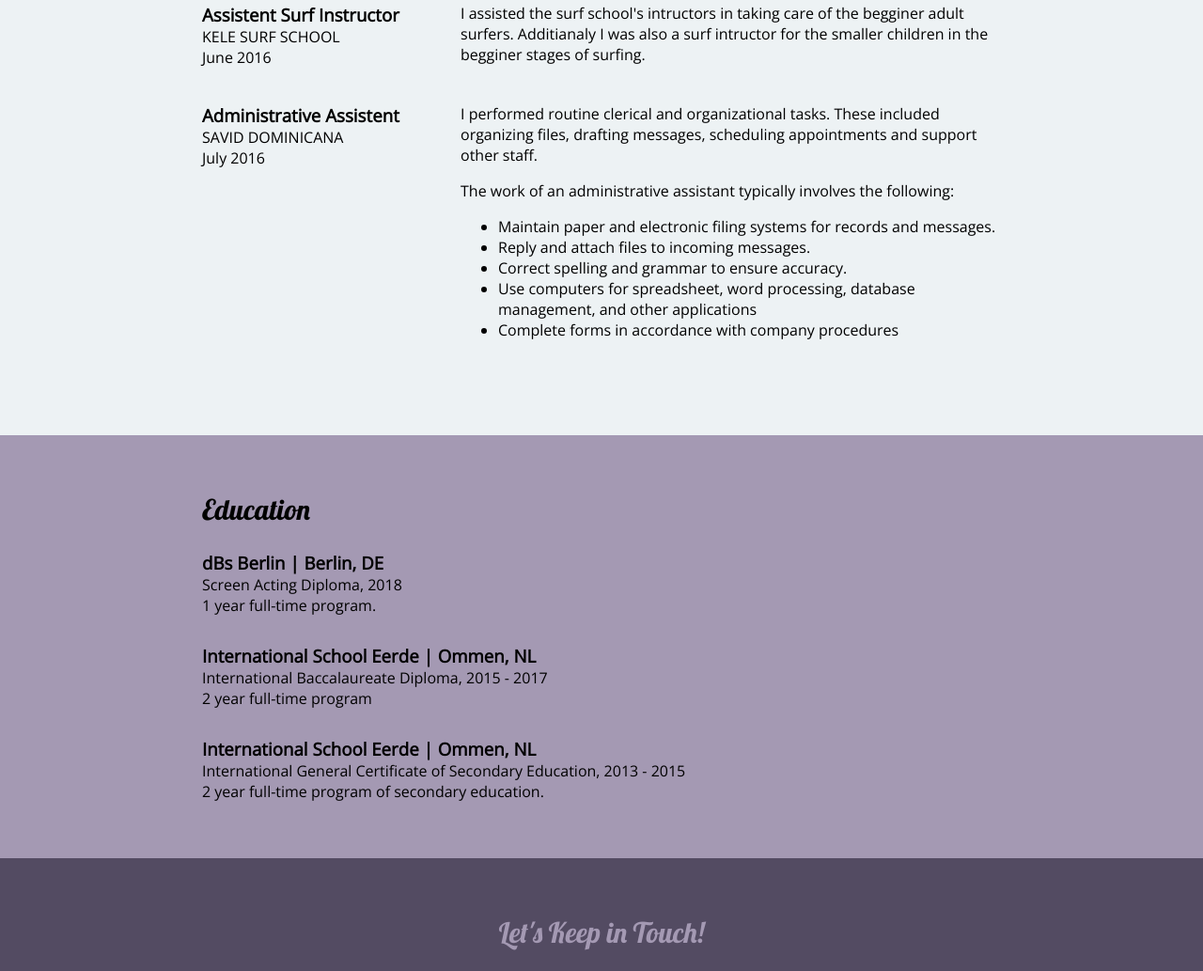
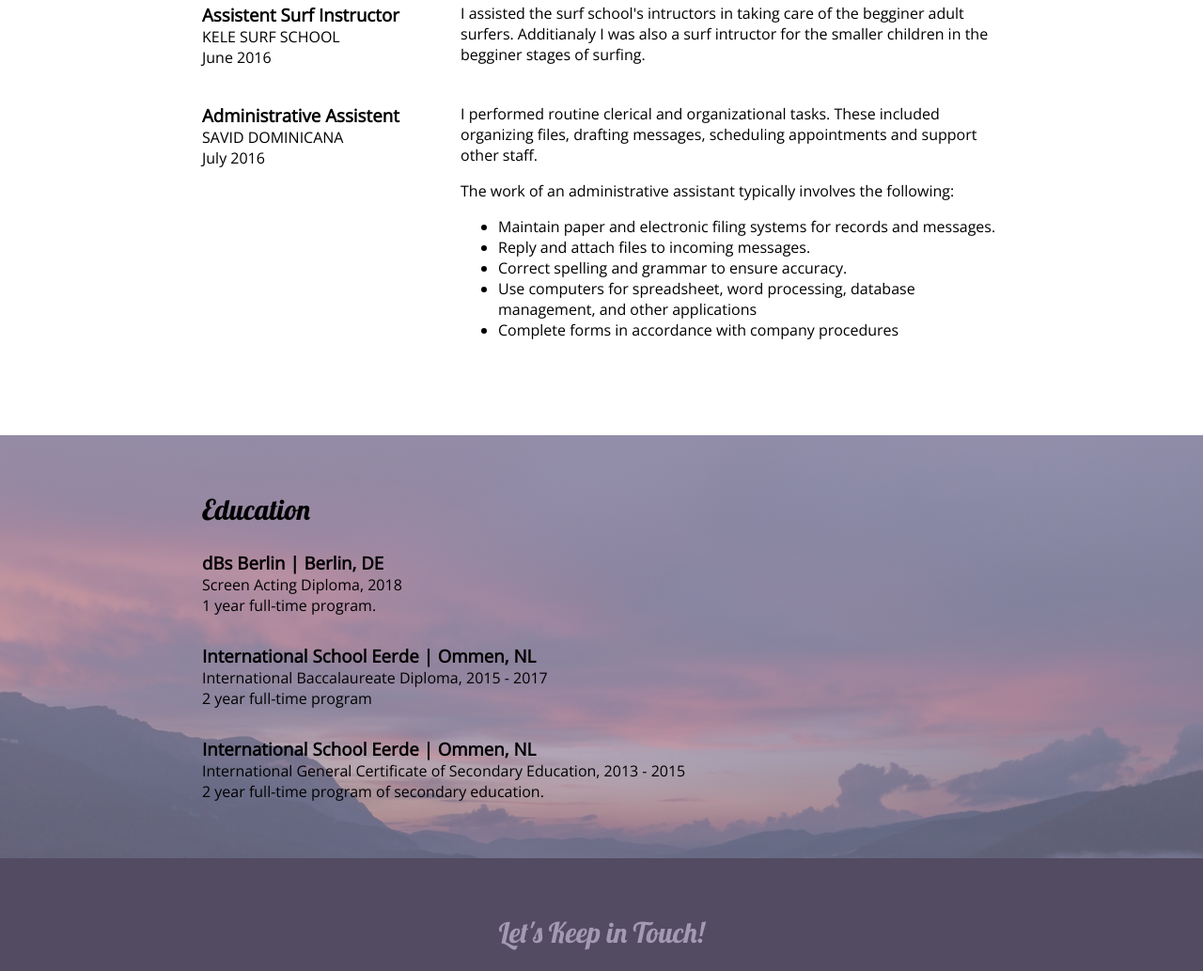
Before and after one commit to UXDSkillslab1718/3-css-essential-training-1-2-resume-files-JuliettaDaidone, a plain HTML site: page CSS Essential Training 2 Coding Challenge/index.html in a window 1280 px wide. Shown: the part 548-1581 px from the top of the page at 94% size. Drawn offline with nearby package versions, Linux system fonts and the light colour scheme; a web font is replaced by a local one.

Commit message:
3. Tips and Tools

```diff
--- a/CSS Essential Training 2 Coding Challenge/css/styles.css
+++ b/CSS Essential Training 2 Coding Challenge/css/styles.css
@@ -131,7 +131,7 @@ nav a {
 /* Work Experience
 -------------------------*/
 .work {
-  background: #EDF2F4;
+  background: (237, 242, 244, 20);
 }
 
 h3 ~ p{
@@ -149,8 +149,12 @@ h3 ~ p{
 /* Education
 -------------------------*/
 .education {
-  background: #A499B3;
+  background: linear-gradient(rgba(164, 153, 179, 0.8),
+    rgba(164, 153, 179, 0.5)),
+    url(../images/mountains.jpeg) no-repeat fixed;
+    background-size: cover;
 }
+
 
 p + h3 {
   margin-top: 30px;
```
Also changed, not shown: CSS Essential Training 2 Coding Challenge/images/mountains.jpeg (added), 3 other files.
